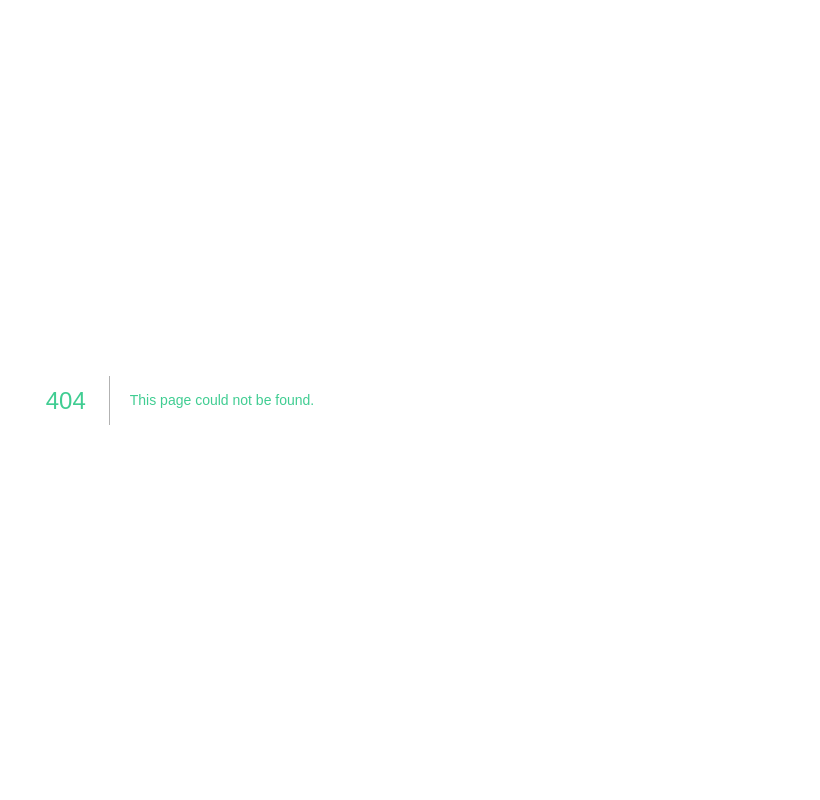
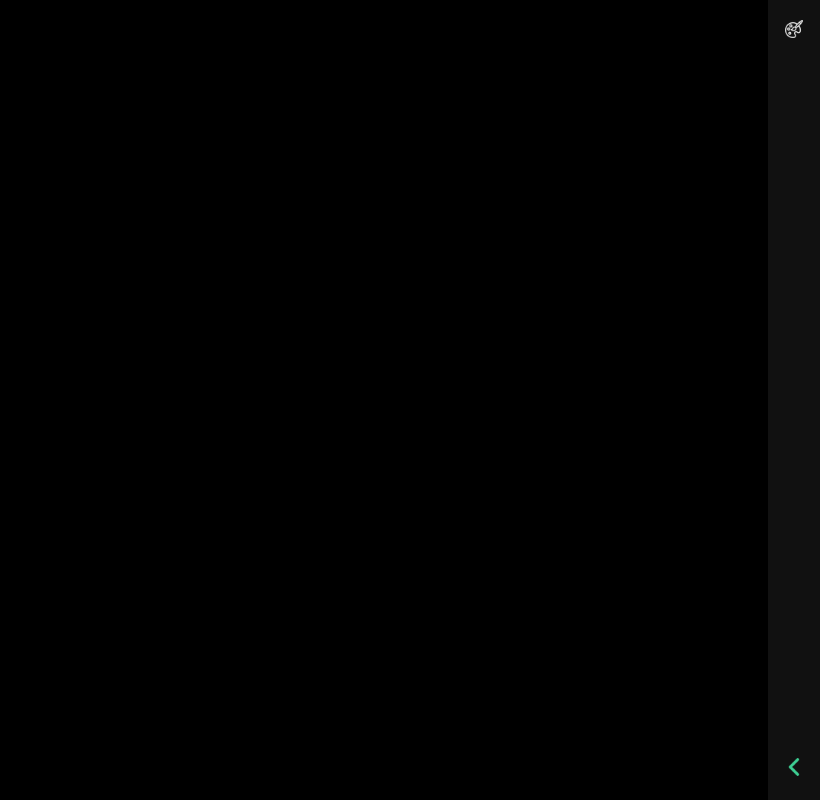
Before and after one commit to ninjaasmoke/autumn, a Next.js app: page /new in a window 1280 px wide. Before the commit this address had no page. Shown: the whole page, without its empty margins (460-1280 px from the left). Built offline with nearby package versions, Linux system fonts and the light colour scheme.

Commit message:
added right bar

```diff
--- /dev/null
+++ b/pages/new.tsx
@@ -0,0 +1,72 @@
+import React, { useState } from 'react';
+import Head from 'next/head';
+import { motion } from 'framer-motion';
+import newStyle from '../styles/New.module.css';
+
+const New: React.FC = () => {
+    const [openRightBar, setOpenRightBar] = useState<boolean>(false);
+    return (
+        <div className={newStyle.new}>
+            <Head>
+                <title>autumn | new</title>
+            </Head>
+
+            <motion.div
+                className={newStyle.rightBar}
+                initial={{ width: "52px" }}
+                animate={{ width: openRightBar ? 150 : 52 }}
+                transition={{ ease: 'easeOut', duration: 0.2 }}
+            >
+                <div
+                    className={newStyle.rEles}>
+                    <RightElem imgSrc="/icons/theme.png" title="Theme" open={openRightBar} />
+                </div>
+
+                <div className={newStyle.rEle}
+                    style={{ padding: '12px 0px' }}
+                    onClick={() => setOpenRightBar(!openRightBar)} >
+                    <motion.img
+                        src="/icons/collapse.png"
+                        alt="Collapse"
+                        animate={{ rotateZ: openRightBar ? 0 : 180 }}
+                    />
+                    <motion.p
+                        animate={{
+                            display: openRightBar ? 'block' : 'none'
+                        }}
+                    >Collapse</motion.p>
+                </div>
+
+            </motion.div>
+
+        </div>
+    )
+}
+
+interface RightElemProp {
+    imgSrc: string,
+    title: string,
+    open: boolean
+}
+const RightElem: React.FC<RightElemProp> = ({ imgSrc, title, open }) => {
+    return (
+        <div className={newStyle.rEle}>
+            <img
+                src={imgSrc}
+                alt="Collapse"
+            />
+            <motion.p
+                animate={{
+                    display: open ? 'block' : 'none'
+                }}>
+                {title}</motion.p>
+        </div>
+    )
+}
+
+const Editor: React.FC = () => (
+    <div></div>
+)
+
+
+export default New;
--- /dev/null
+++ b/styles/New.module.css
@@ -0,0 +1,51 @@
+.new {
+    height: 100vh;
+    width: 100%;
+    position: relative;
+    overflow: hidden;
+}
+
+.rightBar {
+    position: absolute;
+    top: 0;
+    right: 0;
+    width: 52px;
+    height: 100%;
+    background-color: var(--secBg);
+    padding: 12px 4px;
+
+    display: flex;
+    flex-direction: column;
+    justify-content: space-between;
+    align-items: center;
+}
+
+.rEles {
+    width: 100%;
+}
+
+.rEle {
+    padding: 8px 0;
+    width: 100%;
+    display: flex;
+    justify-content: space-evenly;
+    cursor: pointer;
+    border-radius: 40px;
+    transition-duration: 200ms;
+
+    overflow-x: hidden;
+}
+
+.rEle:hover {
+    background-color: var(--ter);
+}
+
+.rEle img {
+    width: 18px;
+    height: 18px;
+}
+
+.rEle p {
+    font-family: 'Product Sans', 'Raleway',sans-serif;
+    font-weight: 900;
+}
--- a/styles/globals.css
+++ b/styles/globals.css
@@ -1,11 +1,17 @@
 :root {
   --bg: #000;
+  --secBg: #111;
+
   --accent: #40cd92;
+  --accentShadow: #40cd9288;
+
   --color: #f0f0f0;
   --secColor: #cdddcd;
+
+  --ter: #222;
+
   --border: #66666633;
 
-  --accentShadow: #40cd9288;
 }
 
 html,
```
Also changed, not shown: components/Landing.tsx (+7 -1 lines), public/icons/collapse.png (added), public/icons/theme.png (added).
